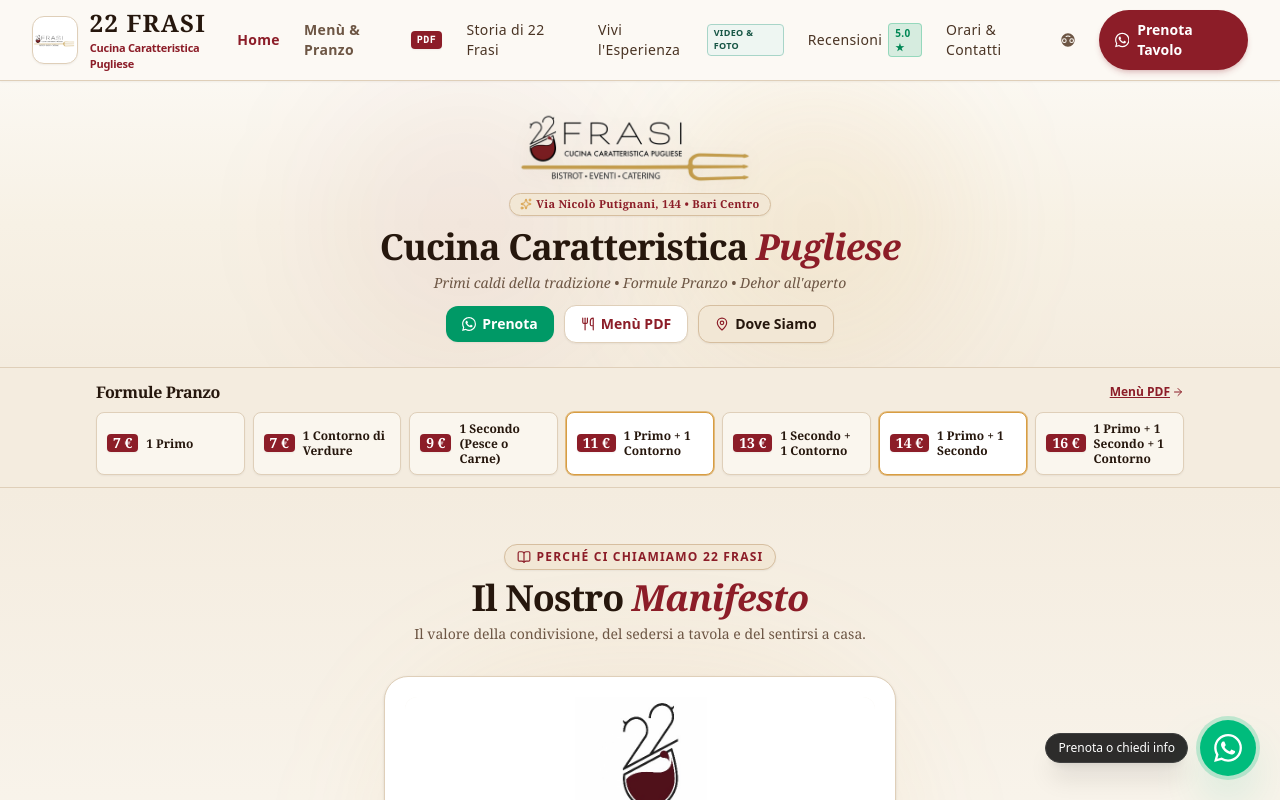
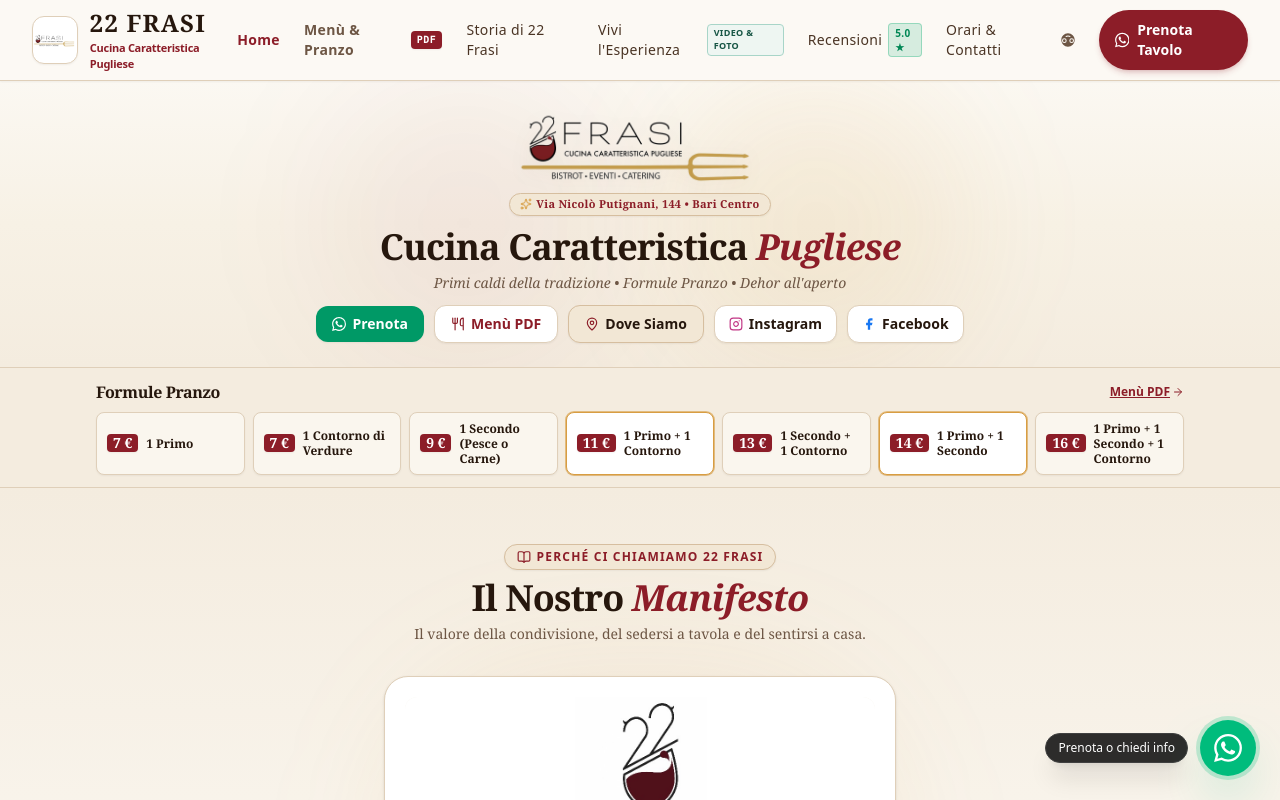
Before and after one commit to sardonedaniele11/ristorante-22-frasi, a Next.js app: page / in a window 1280 px wide. Shown: the top 800 px of the page. Built offline with nearby package versions, Linux system fonts and the light colour scheme.

Commit message:
feat: add Instagram and Facebook action buttons in homepage hero section

```diff
--- a/src/components/Hero.tsx
+++ b/src/components/Hero.tsx
@@ -1,7 +1,7 @@
 import Image from "next/image";
 import { siteConfig } from "@/config/site";
 import { Sparkles, Utensils, MapPin } from "lucide-react";
-import { WhatsAppIcon } from "@/components/SocialIcons";
+import { WhatsAppIcon, InstagramIcon, FacebookIcon } from "@/components/SocialIcons";
 import Link from "next/link";
 
 export default function Hero() {
@@ -46,8 +46,8 @@ export default function Hero() {
           Primi caldi della tradizione • Formule Pranzo • Dehor all&apos;aperto
         </p>
 
-        {/* Fast Action Buttons: Prenota, Menù PDF, Dove Siamo */}
-        <div className="w-full max-w-lg flex flex-wrap items-center justify-center gap-2 sm:gap-2.5">
+        {/* Fast Action Buttons: Prenota, Menù PDF, Dove Siamo, Instagram, Facebook */}
+        <div className="w-full max-w-2xl flex flex-wrap items-center justify-center gap-2 sm:gap-2.5">
           <a
             href={whatsappUrl}
             target="_blank"
@@ -73,6 +73,28 @@ export default function Hero() {
             <MapPin className="w-3.5 h-3.5 text-[#8c1d28] shrink-0" />
             <span>Dove Siamo</span>
           </a>
+
+          <a
+            href={siteConfig.contact.instagram}
+            target="_blank"
+            rel="noopener noreferrer"
+            className="inline-flex items-center justify-center gap-1.5 bg-white hover:bg-[#faf5ec] text-[#26170d] border border-[#dfcfb9] font-semibold text-xs sm:text-sm px-3 sm:px-3.5 py-2 rounded-xl shadow-xs transition-all text-center hover:border-[#c13584]/60 group"
+            aria-label="Instagram 22 Frasi"
+          >
+            <InstagramIcon className="w-3.5 h-3.5 text-[#c13584] group-hover:scale-110 transition-transform shrink-0" />
+            <span>Instagram</span>
+          </a>
+
+          <a
+            href={siteConfig.contact.facebook}
+            target="_blank"
+            rel="noopener noreferrer"
+            className="inline-flex items-center justify-center gap-1.5 bg-white hover:bg-[#faf5ec] text-[#26170d] border border-[#dfcfb9] font-semibold text-xs sm:text-sm px-3 sm:px-3.5 py-2 rounded-xl shadow-xs transition-all text-center hover:border-[#1877f2]/60 group"
+            aria-label="Facebook 22 Frasi"
+          >
+            <FacebookIcon className="w-3.5 h-3.5 text-[#1877f2] group-hover:scale-110 transition-transform shrink-0" fill={true} />
+            <span>Facebook</span>
+          </a>
         </div>
       </div>
     </section>
--- a/src/components/SocialIcons.tsx
+++ b/src/components/SocialIcons.tsx
@@ -18,14 +18,14 @@ export function InstagramIcon({ className = "w-5 h-5" }: { className?: string })
   );
 }
 
-export function FacebookIcon({ className = "w-5 h-5" }: { className?: string }) {
+export function FacebookIcon({ className = "w-5 h-5", fill = false }: { className?: string; fill?: boolean }) {
   return (
     <svg
       className={className}
       viewBox="0 0 24 24"
-      fill="none"
+      fill={fill ? "currentColor" : "none"}
       stroke="currentColor"
-      strokeWidth="2"
+      strokeWidth={fill ? "0" : "2"}
       strokeLinecap="round"
       strokeLinejoin="round"
     >
```
